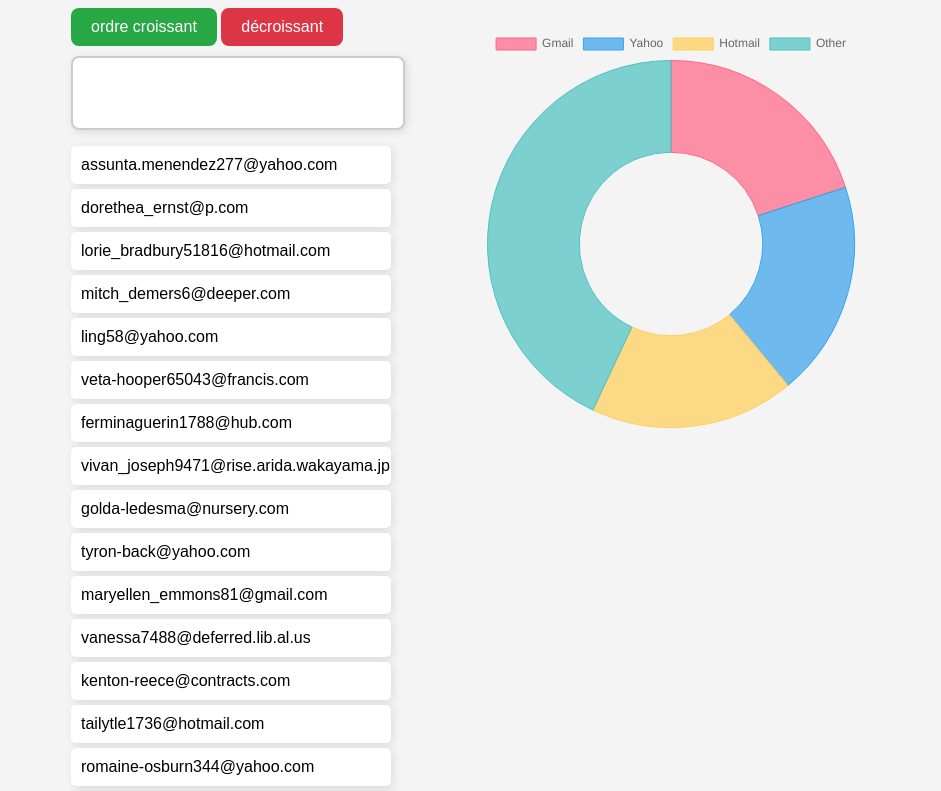
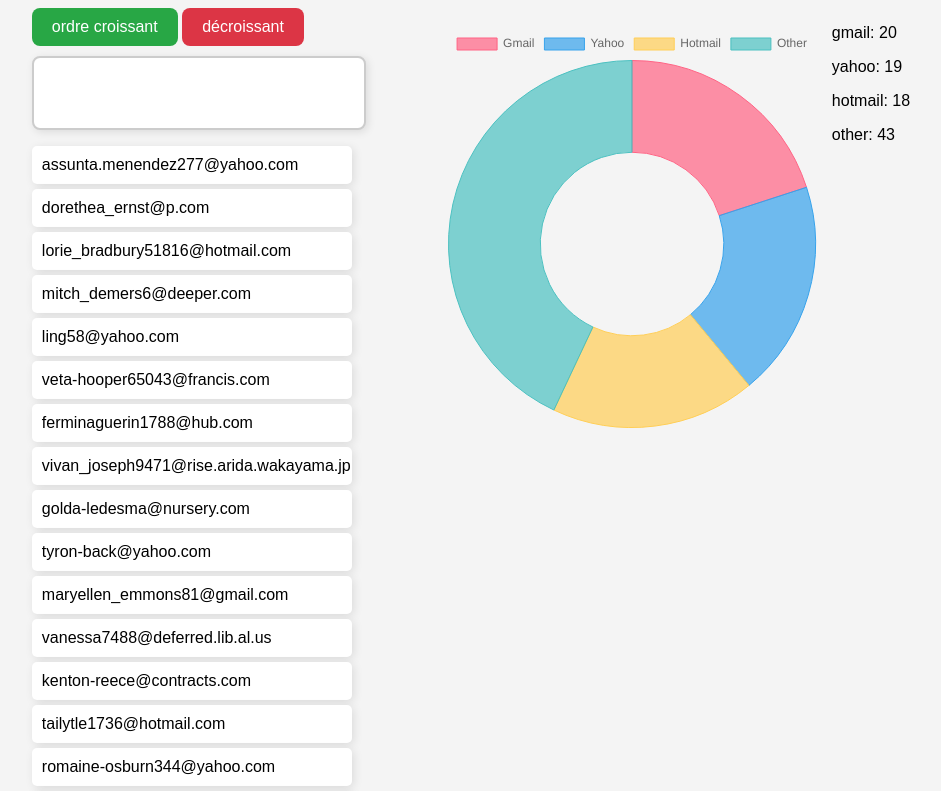
Before and after one commit to Roman-cano/diagramme-email-ESN81, a plain HTML site: page index.html in a window 1280 px wide. Shown: the top 791 px of the page, without its empty margins (169-1110 px from the left). Drawn offline with nearby package versions, Linux system fonts and the light colour scheme.

Commit message:
version1

```diff
--- a/index.html
+++ b/index.html
@@ -19,6 +19,6 @@
   </ul>
 </div>
 <canvas id="myChart" ></canvas>
-
+<div class="liste_mail"></div>
 </body>
 </html>
--- a/index.js
+++ b/index.js
@@ -6,6 +6,7 @@
         const decroissant = document.querySelector(".decroissant");
         const inputmail = document.querySelector(".inputMail");
         const mails = document.querySelector(".mails");
+        const liste_mail = document.querySelector(".liste_mail");
 
         let domaine = {
             "gmail": 0,
@@ -16,7 +17,20 @@
         }
 
 
+        function generateListeMail() {
+            Object.keys(domaine).forEach(key => {
+                let elt = document.createElement("p");
+                elt.innerHTML = `${key}: ${domaine[key]}`;
+                liste_mail.appendChild(elt);
+            });
+        }
+
+
+
+
         let data = await getData();
+
+
 
         function getDomainFromEmail(email) {
             let parts = email.split("@");
@@ -48,6 +62,7 @@
         }
 
 
+
         data.forEach(email => {
             let domain = getDomainFromEmail(email);
             console.log(`Email : ${email}, Domaine détecté : ${domain}`);
@@ -64,11 +79,15 @@
             generateMails(data);
         });
 
+
+
         inputmail.addEventListener("input", (event) => {
             let lesMails = searchMail(event.target.value);
             supprimer();
             generateMails(lesMails);
         })
+
+
 
         decroissant.addEventListener("click", () => {
             data.sort();
@@ -96,6 +115,7 @@
         }
 
         generateMails(data);
+        generateListeMail();
 
 
 
```
